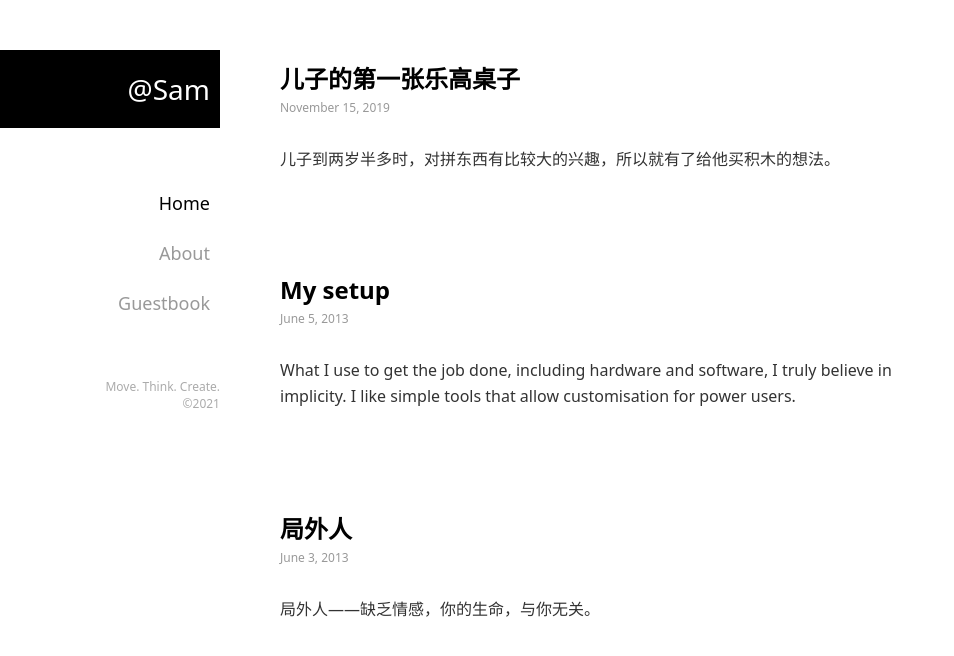
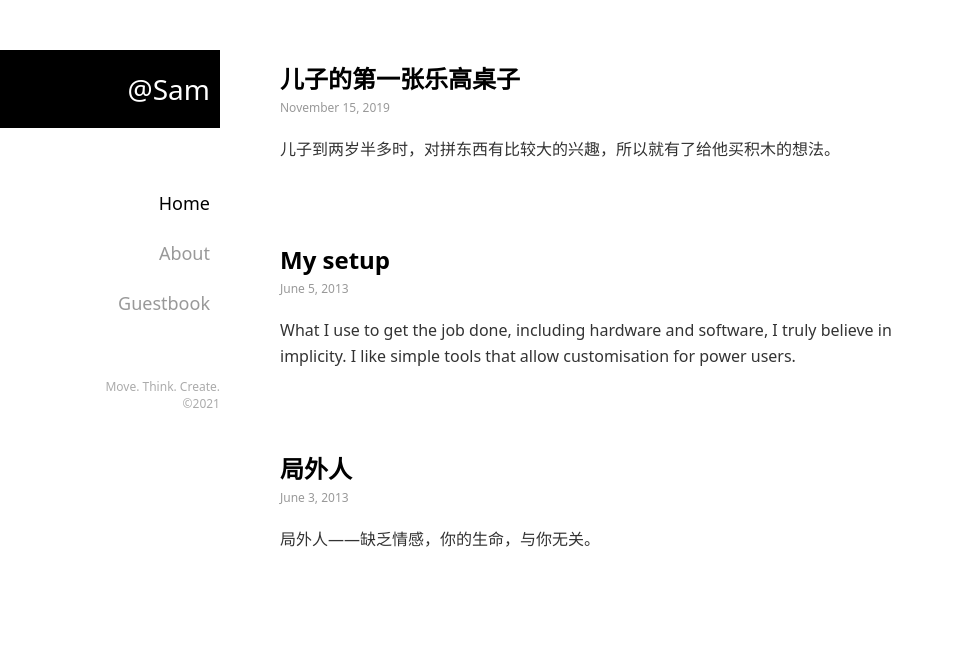
Before and after one commit to samzeng/samzeng.github.io, a Jekyll site: the page built from index.markdown, in a window 1280 px wide. Shown: the top 656 px of the page, without its empty margins (0-954 px from the left). Built offline with Jekyll 4.4.1, drawn with Linux system fonts in a browser that asks for light colours.

Commit message:
Update main.css

```diff
--- a/assets/main.css
+++ b/assets/main.css
@@ -39,12 +39,6 @@ body {
   padding-top: 60px;
   padding-bottom: 60px;
   width: 640px;
-}
-
-/**
- * Header
- */
-.site-header {
 }
 
 /**
@@ -101,7 +95,7 @@ body {
  * Post
  */
 .post {
-  margin-bottom: 100px;
+  margin-bottom: 80px;
 }
 .post:last-child {
   margin-bottom: 0;
@@ -124,7 +118,7 @@ body {
  * typography
  */
 .typography {
-  margin-top: 30px;
+  margin-top: 20px;
   font-size: 16px;
 }
 .typography em {
```
